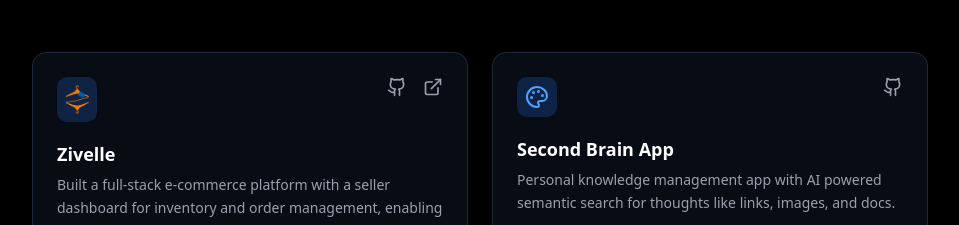
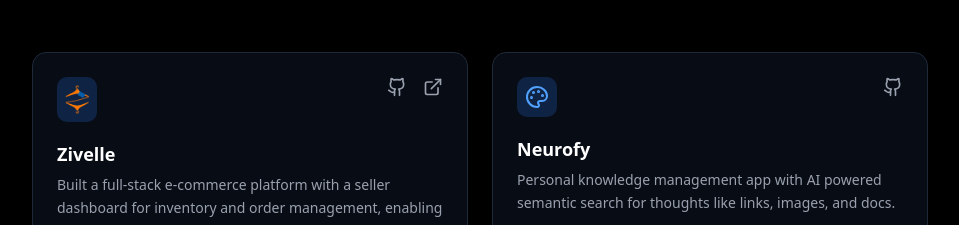
Before and after one commit to bikash138/Portfolio, a Next.js app: page / in a window 1280 px wide. Shown: the part 900-1125 px from the top of the page, without its empty margins (160-1119 px from the left). Built offline with nearby package versions, Linux system fonts and the light colour scheme.

Commit message:
updated project

```diff
--- a/src/components/Projects.tsx
+++ b/src/components/Projects.tsx
@@ -31,12 +31,12 @@ const Projects = () => {
       github: 'https://github.com/bikash138/Zivelle'
     },
     {
-      title: 'Second Brain App',
+      title: 'Neurofy',
       description: 'Personal knowledge management app with AI powered semantic search for thoughts like links, images, and docs.',
       icon: <Palette className="w-6 h-6" />,
       tags: ['Nextjs', 'PostgreSQL', 'Langchain', 'QdrantDB', 'Docker'],
       link: '',
-      github: 'https://github.com/bikash138/Second-Brain-App'
+      github: 'https://github.com/bikash138/Neurofy'
     },
     {
       title: 'Voice Enabled Cursor',
```
